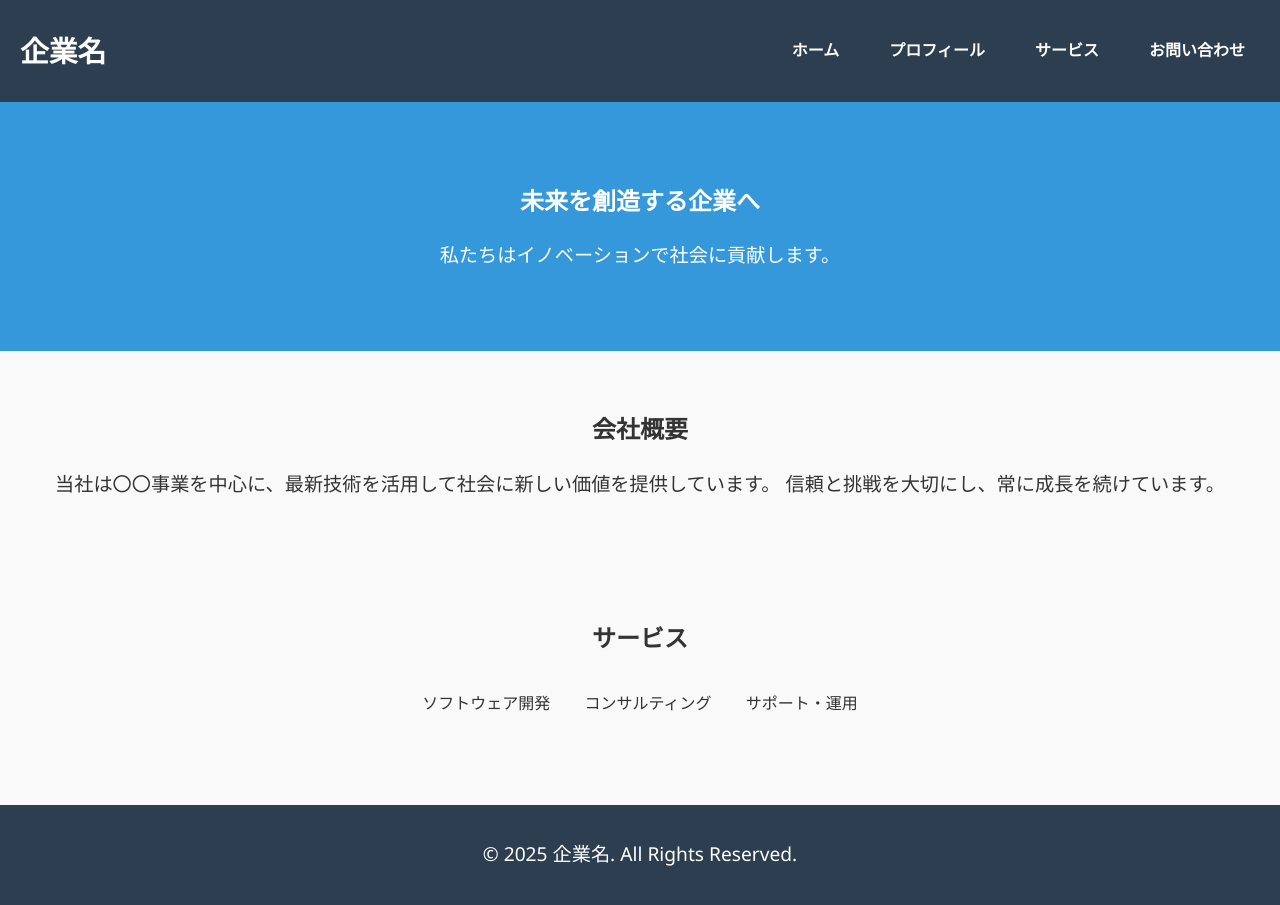
After one commit to kot-yamazaki/flask_app, a Flask app: template templates/home.html in a window 1280 px wide. The commit adds this page. Run offline with Flask 3, Linux system fonts and the light colour scheme; the template is opened without the code that fills it, so the values that code supplies are empty.

Commit message:
Webアプリ開発研修③終了

```diff
--- a/app.py
+++ b/app.py
@@ -1,14 +1,23 @@
 from flask import Flask
+from flask import render_template
 
 app = Flask(__name__)
 
 @app.route("/")
 def home():
-    return "初めまして!"
+    return render_template('home.html')
 
-@app.route("/about")
-def about():
-    return "aboutの画面です"
+@app.route("/services")
+def servics():
+    return "servicesの画面です"
+
+@app.route('/mypage/<username>')
+def mypage(username):
+    return f'{username}さんのマイページ'
+
+@app.route('/profile')
+def profile():
+    return render_template('profile.html')
 
 if __name__ == "__main__":
     app.run(debug=True)
--- /dev/null
+++ b/static/css/style.css
@@ -0,0 +1,173 @@
+/* 全体の基本設定 */
+body {
+    font-family: "Segoe UI", "Hiragino Sans", "Noto Sans JP", "Helvetica Neue", Arial, sans-serif;
+    background: #f9f9f9;
+    color: #333;
+    margin: 0;
+    padding: 0;
+    line-height: 1.6;
+}
+
+/* ===== ヘッダー・ナビゲーション ===== */
+header {
+    background: #2c3e50;
+    color: white;
+    padding: 10px 20px;
+    display: flex;
+    justify-content: space-between;
+    align-items: center;
+}
+
+header h1 {
+    margin: 0;
+    font-size: 1.8rem;
+    color: white;   /* ← 追加（文字を白にする） */
+}
+
+/* ナビメニュー */
+nav ul {
+    list-style: none;
+    display: flex;
+    gap: 20px;
+    margin: 0;
+    padding: 0;
+}
+
+nav a {
+    color: white;   /* ← ヘッダー内のリンクは白固定 */
+    text-decoration: none;
+    font-weight: bold;
+    transition: color 0.3s;
+}
+
+nav a:hover {
+    color: #f1c40f; /* ← ホバー時に黄色で見やすく */
+    text-decoration: underline;
+}
+
+
+/* ===== 共通タイトル ===== */
+h1 {
+    text-align: center;
+    font-size: 2.5rem;
+    color: #2c3e50;
+    margin-bottom: 10px;
+}
+
+/* ===== ヒーローセクション ===== */
+.hero {
+    background: #3498db;
+    color: white;
+    text-align: center;
+    padding: 60px 20px;
+}
+
+/* ===== コンテンツセクション ===== */
+.about, .services {
+    padding: 40px 20px;
+    text-align: center;
+}
+
+/* ===== 自己紹介文 ===== */
+p {
+    text-align: center;
+    font-size: 1.2rem;
+    margin-bottom: 20px;
+}
+
+/* ===== リスト ===== */
+ul {
+    list-style: none;
+    padding: 0;
+    text-align: center;
+}
+ul li {
+    margin: 5px auto;
+    padding: 8px 15px;
+    border-radius: 10px;
+    display: inline-block;
+}
+
+/* ===== リンク ===== */
+a {
+    display: inline-block;
+    margin: 15px 0;
+    text-decoration: none;
+    color: #3498db;
+    font-weight: bold;
+}
+a:hover {
+    color: #1d6fa5;
+    text-decoration: underline;
+}
+
+/* ===== プロフィール画像 ===== */
+img {
+    display: block;
+    margin: 15px auto;
+    border-radius: 50%;
+    box-shadow: 0px 4px 8px rgba(0,0,0,0.2);
+}
+
+/* ===== テーブル ===== */
+table {
+    width: 50%;
+    margin: 20px auto;
+    border-collapse: collapse;
+    background: white;
+    box-shadow: 0px 2px 5px rgba(0,0,0,0.1);
+}
+th, td {
+    border: 1px solid #ccc;
+    padding: 10px;
+    text-align: center;
+}
+th {
+    background: #3498db;
+    color: white;
+}
+td {
+    background: #fdfdfd;
+}
+
+/* ===== フォーム ===== */
+form {
+    width: 50%;
+    margin: 20px auto;
+    padding: 15px;
+    background: #ffffff;
+    border-radius: 10px;
+    box-shadow: 0px 2px 5px rgba(0,0,0,0.1);
+}
+form input[type="text"],
+form input[type="number"] {
+    width: calc(100% - 20px);
+    padding: 8px;
+    margin: 5px 0 15px;
+    border: 1px solid #ccc;
+    border-radius: 5px;
+}
+form input[type="submit"] {
+    display: block;
+    width: 100%;
+    padding: 10px;
+    background: #3498db;
+    border: none;
+    border-radius: 5px;
+    color: white;
+    font-size: 1rem;
+    cursor: pointer;
+    transition: background 0.3s;
+}
+form input[type="submit"]:hover {
+    background: #1d6fa5;
+}
+
+/* ===== フッター ===== */
+footer {
+    background: #2c3e50;
+    color: white;
+    text-align: center;
+    padding: 15px;
+    margin-top: 20px;
+}
--- /dev/null
+++ b/templates/home.html
@@ -0,0 +1,54 @@
+<!DOCTYPE html>
+<html lang="ja">
+<head>
+    <meta charset="UTF-8">
+    <title>企業名 | ホーム</title>
+    <link rel="stylesheet" href="{{ url_for('static', filename='css/style.css') }}">
+</head>
+<body>
+    <!-- ヘッダー -->
+    <header>
+        <div class="logo">
+            <h1>企業名</h1>
+        </div>
+        <nav>
+            <ul>
+                <li><a href="{{ url_for('home') }}">ホーム</a></li>
+                <li><a href="{{ url_for('profile') }}">プロフィール</a></li>
+                <li><a href="#">サービス</a></li>
+                <li><a href="#">お問い合わせ</a></li>
+            </ul>
+        </nav>
+    </header>
+
+    <!-- メインビジュアル -->
+    <section class="hero">
+        <h2>未来を創造する企業へ</h2>
+        <p>私たちはイノベーションで社会に貢献します。</p>
+    </section>
+
+    <!-- 会社紹介 -->
+    <section class="about">
+        <h2>会社概要</h2>
+        <p>
+            当社は〇〇事業を中心に、最新技術を活用して社会に新しい価値を提供しています。
+            信頼と挑戦を大切にし、常に成長を続けています。
+        </p>
+    </section>
+
+    <!-- サービス -->
+    <section class="services">
+        <h2>サービス</h2>
+        <ul>
+            <li>ソフトウェア開発</li>
+            <li>コンサルティング</li>
+            <li>サポート・運用</li>
+        </ul>
+    </section>
+
+    <!-- フッター -->
+    <footer>
+        <p>&copy; 2025 企業名. All Rights Reserved.</p>
+    </footer>
+</body>
+</html>
```
Also changed, not shown: templates/profile.html (renamed from app/templates/profile.html, +15 -1 lines), static/css/profile.css (renamed from app/static/css/style.css), static/images/profile.jpg (renamed from app/static/images/profile.jpg).
